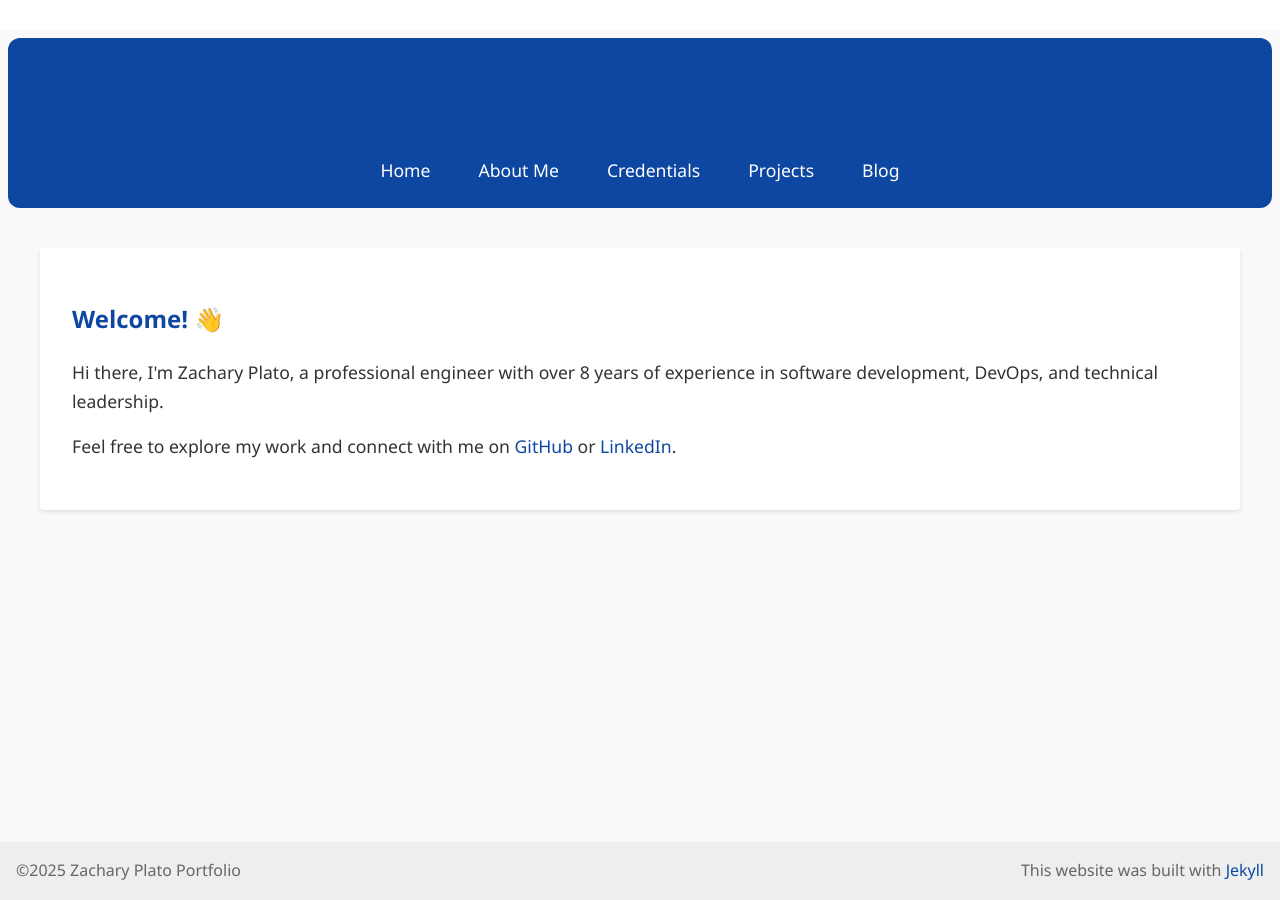
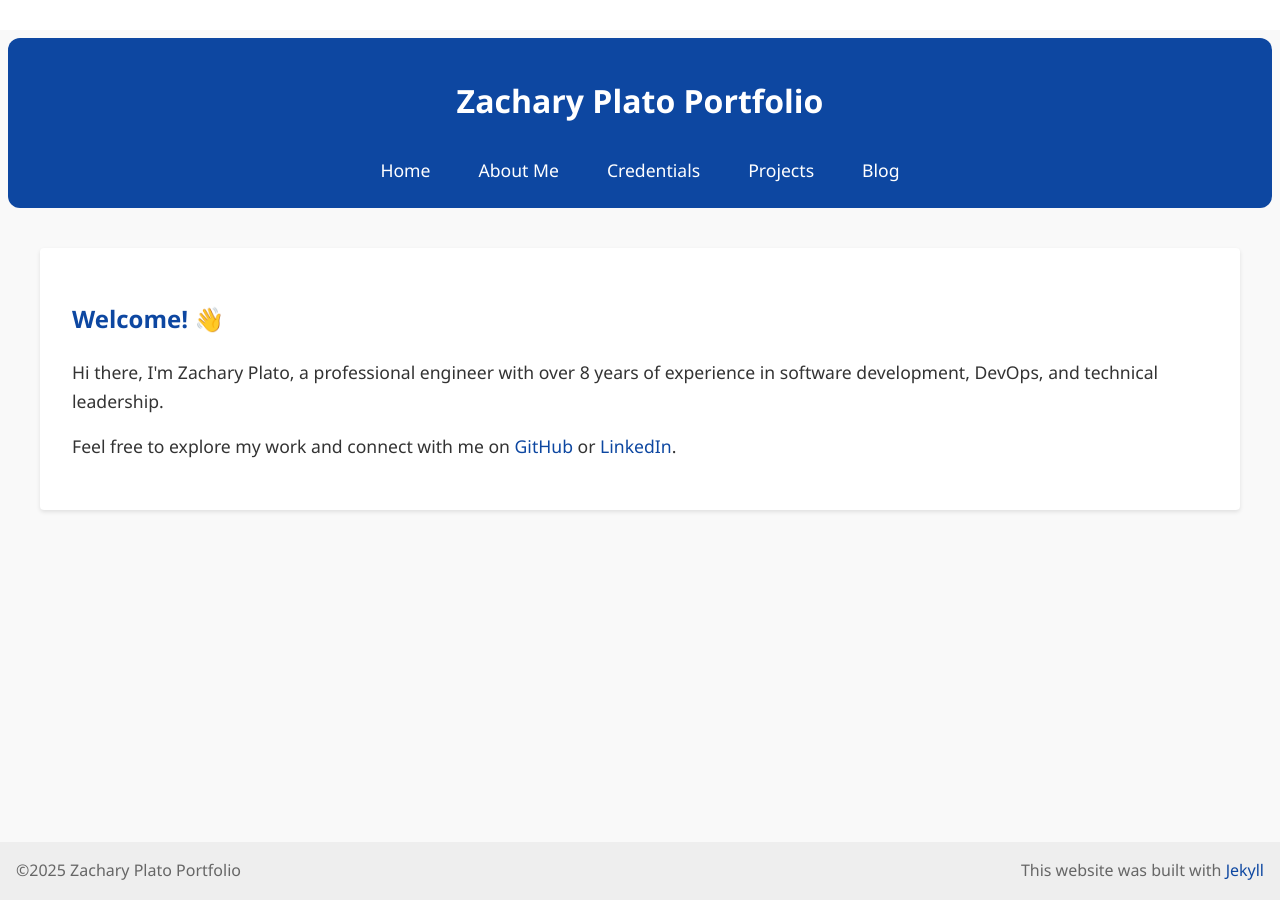
Before and after one commit to zplato/zplato.github.io, a Jekyll site: the page built from index.html, in a window 1280 px wide. Built offline with Jekyll 4.4.1, drawn with Linux system fonts in a browser that asks for light colours.

Commit message:
init site

```diff
--- a/_layouts/default.html
+++ b/_layouts/default.html
@@ -5,6 +5,11 @@
   <meta name="viewport" content="width=device-width, initial-scale=1.0">
   <title>{{ page.title }} | {{ site.title }}</title>
   <link rel="stylesheet" href="{{ '/assets/css/style.css' | relative_url }}">
+  <style>
+    header h1 {
+      color: white !important;
+    }
+  </style>
 </head>
 <body>
 <div class="top-bar"></div>
```
